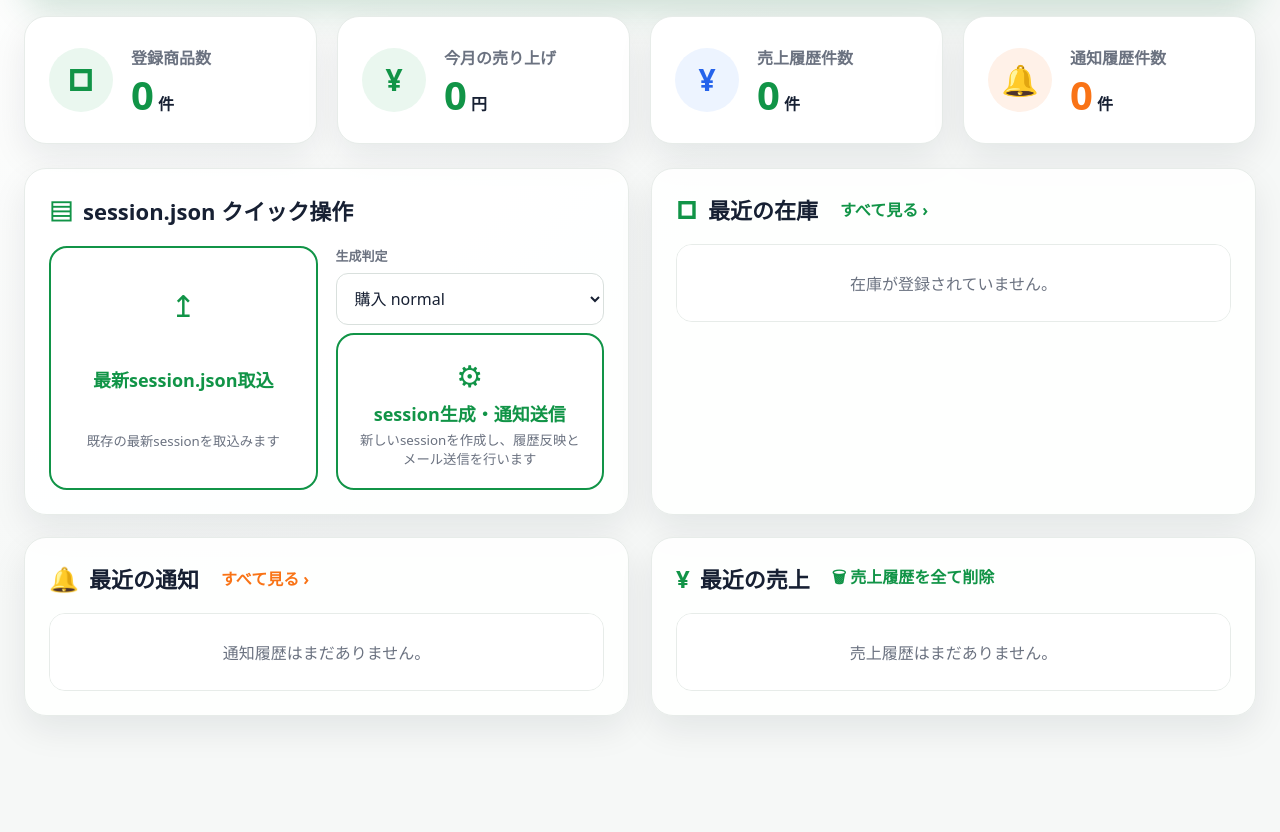
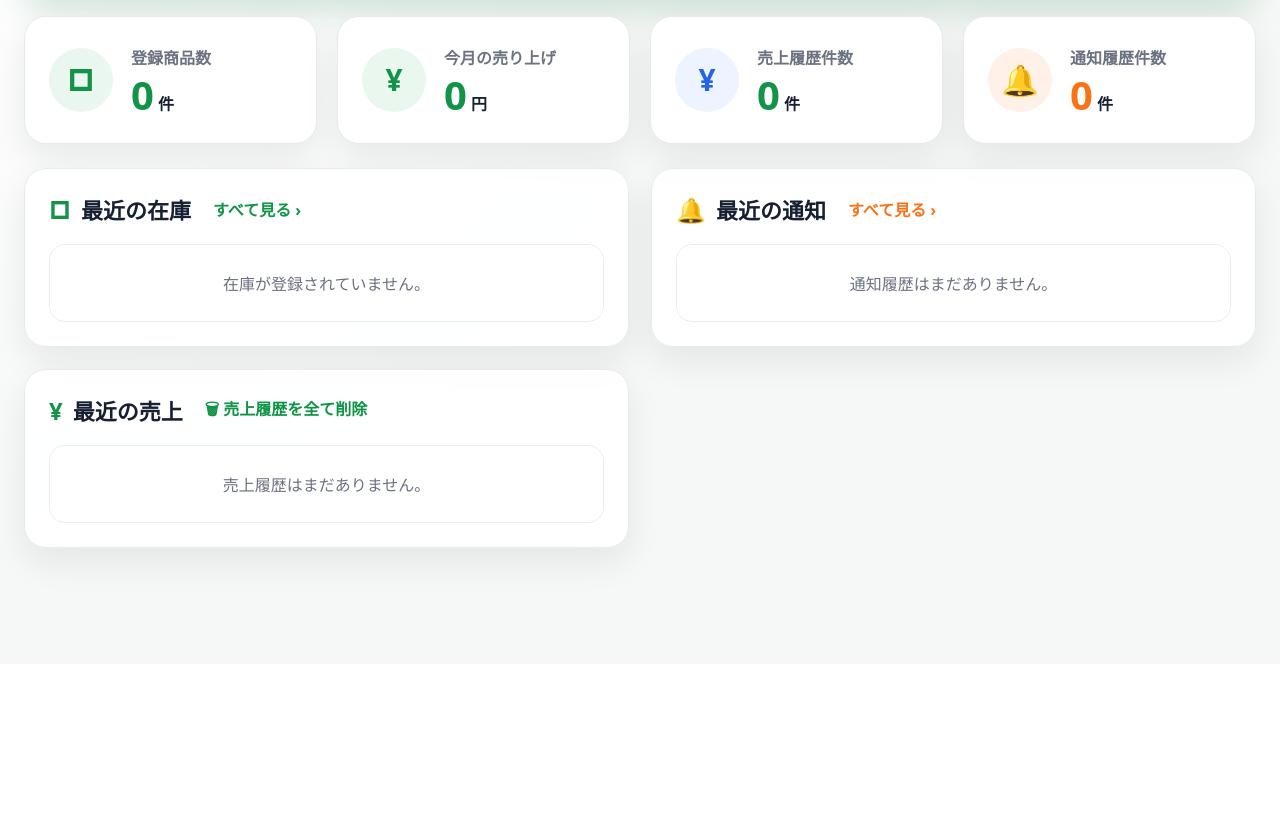
Before and after one commit to riririnn/AdvSoftwareG5, a Flask app: page / in a window 1280 px wide. Shown: the part 215-1047 px from the top of the page. After the commit the page ends 792 px from the top, so only its background shows below. Run offline with Flask 3, Linux system fonts and the light colour scheme; data that the repository does not hold is empty.

Commit message:
ホーム画面からsession.jsonクイック操作カードを削除
UI表示のみ削除し、関連するAPIやJS関数はそのまま残す。

Co-Authored-By: Claude Sonnet 5 <noreply@anthropic.com>

```diff
--- a/app/web_admin/templates/index.html
+++ b/app/web_admin/templates/index.html
@@ -81,34 +81,6 @@
                 </div>
 
                 <div class="home-grid">
-                    <section class="card session-card">
-                        <div class="card-header">
-                            <div>
-                                <span class="section-icon">▤</span>
-                                <h2>session.json クイック操作</h2>
-                            </div>
-                        </div>
-                        <div class="session-controls">
-                            <button class="action-tile" type="button" onclick="importLatestSession()">
-                                <span class="tile-icon">↥</span>
-                                <strong>最新session.json取込</strong>
-                                <small>既存の最新sessionを取込みます</small>
-                            </button>
-                            <div class="generate-box">
-                                <label for="generateJudgement">生成判定</label>
-                                <select id="generateJudgement">
-                                    <option value="normal">購入 normal</option>
-                                    <option value="theft">万引き theft</option>
-                                </select>
-                                <button class="action-tile" type="button" onclick="generateAndImportSession()">
-                                    <span class="tile-icon">⚙</span>
-                                    <strong>session生成・通知送信</strong>
-                                    <small>新しいsessionを作成し、履歴反映とメール送信を行います</small>
-                                </button>
-                            </div>
-                        </div>
-                    </section>
-
                     <section class="card">
                         <div class="card-header">
                             <div>
```
